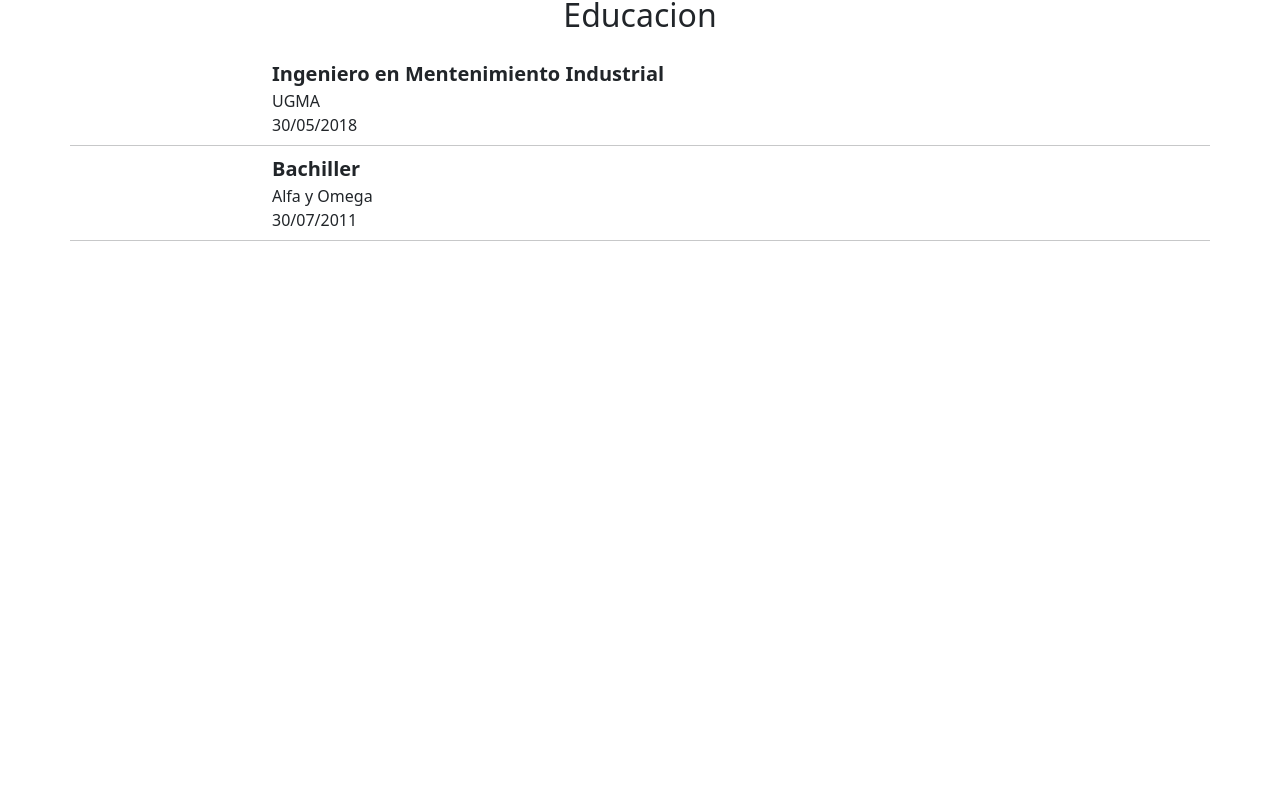
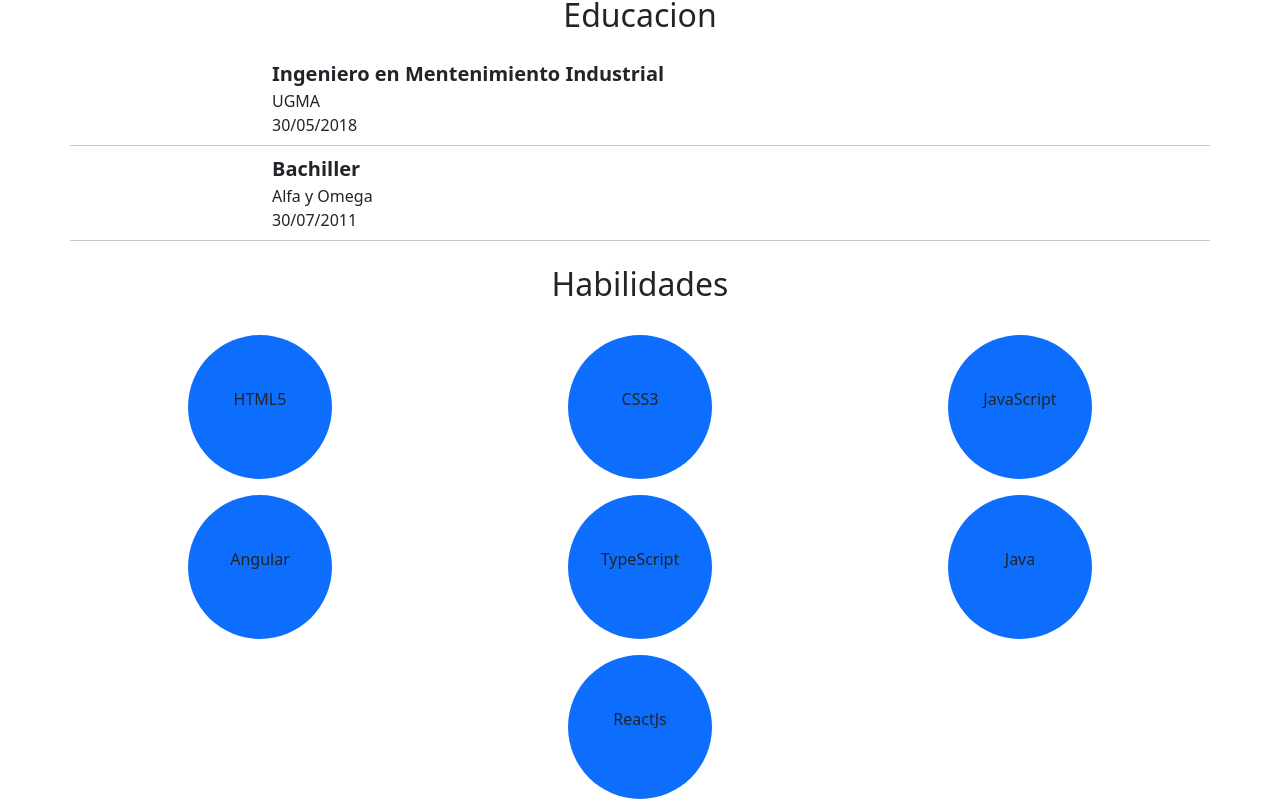
Before and after one commit to MoisesHerrera94/Frontend-Argentina-Programa, an Angular app: page / in a window 1280 px wide. Shown: the part 905-1712 px from the top of the page. Before the commit the page ends 1154 px from the top, so only its background shows below. Built offline with nearby package versions, Linux system fonts and the light colour scheme.

Commit message:
Agregando habilidades

```diff
--- a/src/app/app.component.html
+++ b/src/app/app.component.html
@@ -4,4 +4,5 @@
     <app-about-me></app-about-me>
     <app-experience></app-experience>
     <app-education></app-education>
+    <app-skills></app-skills>
 </div>
--- a/src/app/app.module.ts
+++ b/src/app/app.module.ts
@@ -9,6 +9,7 @@ import { FontAwesomeModule } from '@fortawesome/angular-fontawesome';
 import { AboutMeComponent } from './components/about-me/about-me.component';
 import { ExperienceComponent } from './components/experience/experience.component';
 import { EducationComponent } from './components/education/education.component';
+import { SkillsComponent } from './components/skills/skills.component';
 
 @NgModule({
   declarations: [
@@ -17,7 +18,8 @@ import { EducationComponent } from './components/education/education.component';
     NavBarComponent,
     AboutMeComponent,
     ExperienceComponent,
-    EducationComponent
+    EducationComponent,
+    SkillsComponent
   ],
   imports: [
     BrowserModule,
--- /dev/null
+++ b/src/app/components/skills/skills.component.css
@@ -0,0 +1,4 @@
+.hab {
+    height: 9rem;
+    width: 9rem;
+}
--- /dev/null
+++ b/src/app/components/skills/skills.component.html
@@ -0,0 +1,12 @@
+<div>
+    <div class="row py-3">
+        <h2 class="text-center">Habilidades</h2>
+    </div>
+    <div class="row d-flex  justify-content-around">
+        <div class="col-md-4 col-6 d-flex justify-content-center my-2" *ngFor="let item of habilidades">
+            <div class="d-flex justify-content-center align-items-center bg-primary rounded-circle hab">
+                <p class="text-center">{{item.habilidad}}</p>
+            </div>
+        </div>
+    </div>
+</div>
--- /dev/null
+++ b/src/app/components/skills/skills.component.ts
@@ -0,0 +1,18 @@
+import { Component, OnInit } from '@angular/core';
+
+@Component({
+  selector: 'app-skills',
+  templateUrl: './skills.component.html',
+  styleUrls: ['./skills.component.css']
+})
+export class SkillsComponent implements OnInit {
+
+  habilidades = [{id:1, habilidad:"HTML5"}, {id:2, habilidad:"CSS3"}, {id:3, habilidad:"JavaScript"},
+  {id:4, habilidad:"Angular"}, {id:5, habilidad:"TypeScript"}, {id:6, habilidad:"Java"}, {id:7, habilidad:"ReactJs"}]
+
+  constructor() { }
+
+  ngOnInit(): void {
+  }
+
+}
```
Also changed, not shown: 1 other file (tests, documents, lock files or other folders).
